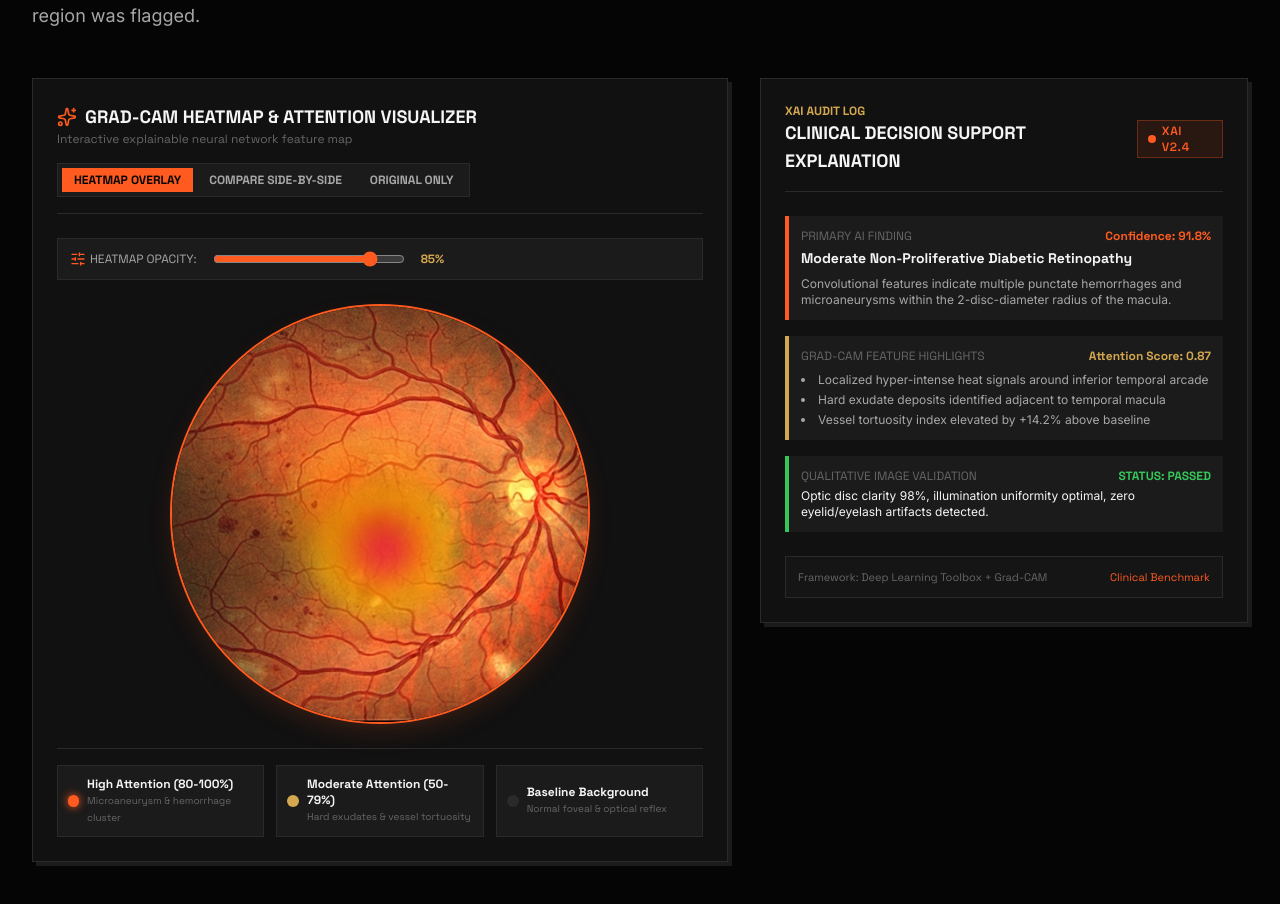
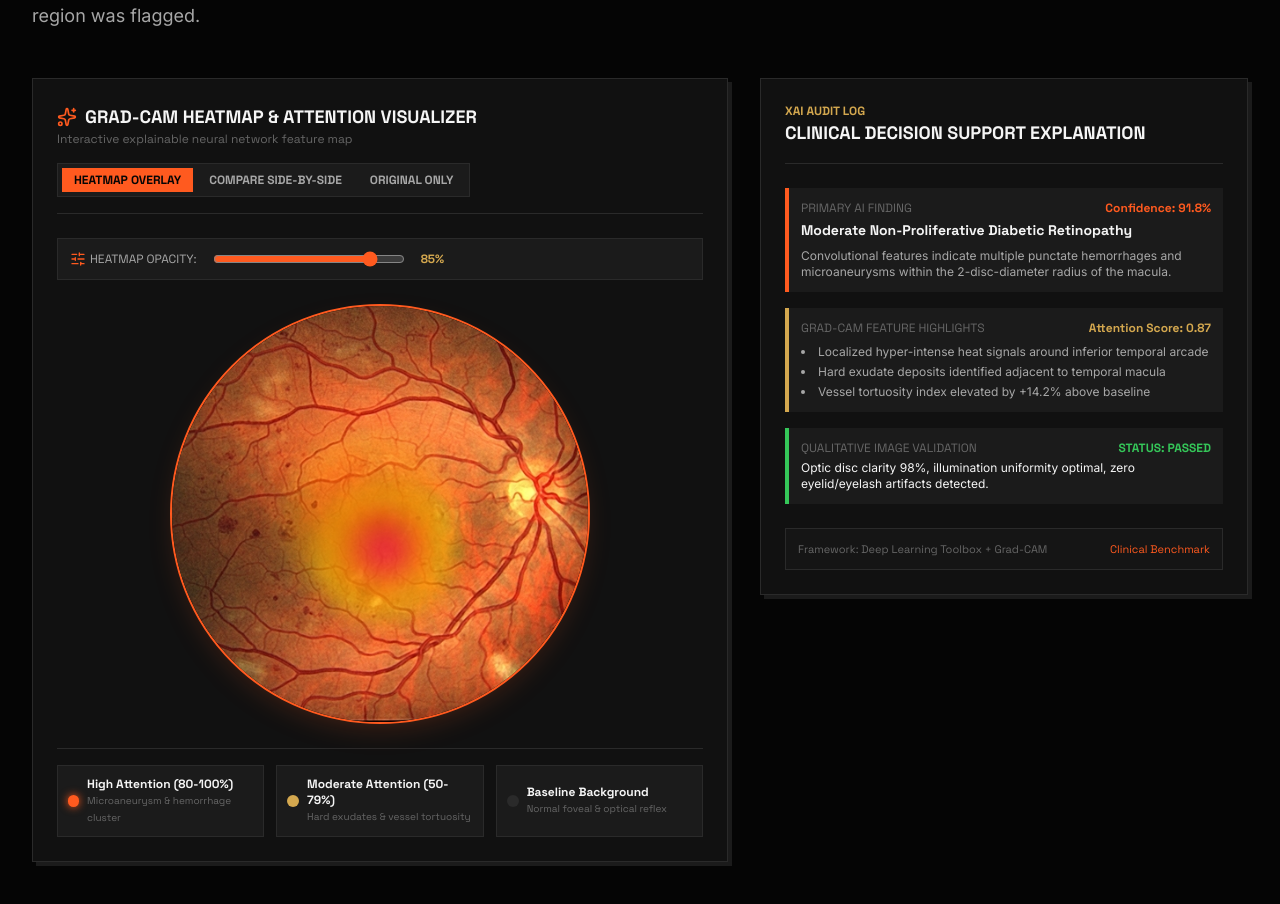
Before and after one commit to dhyaneshdhyanesh739-ship-it/Retinal-Diabetes, a React (Vite) app in the folder client/: page / in a window 1280 px wide. Shown: the part 3143-4047 px from the top of the page. Built offline with nearby package versions, Linux system fonts and the light colour scheme.

Commit message:
Remove XAI v2.4 badge from ExplanationPanel

```diff
--- a/client/src/components/explainability/ExplanationPanel.tsx
+++ b/client/src/components/explainability/ExplanationPanel.tsx
@@ -14,7 +14,6 @@ export const ExplanationPanel: React.FC = () => {
             Clinical Decision Support Explanation
           </h3>
         </div>
-        <Badge variant="info">XAI v2.4</Badge>
       </div>
 
       <div className="space-y-4 font-mono text-xs">
```
